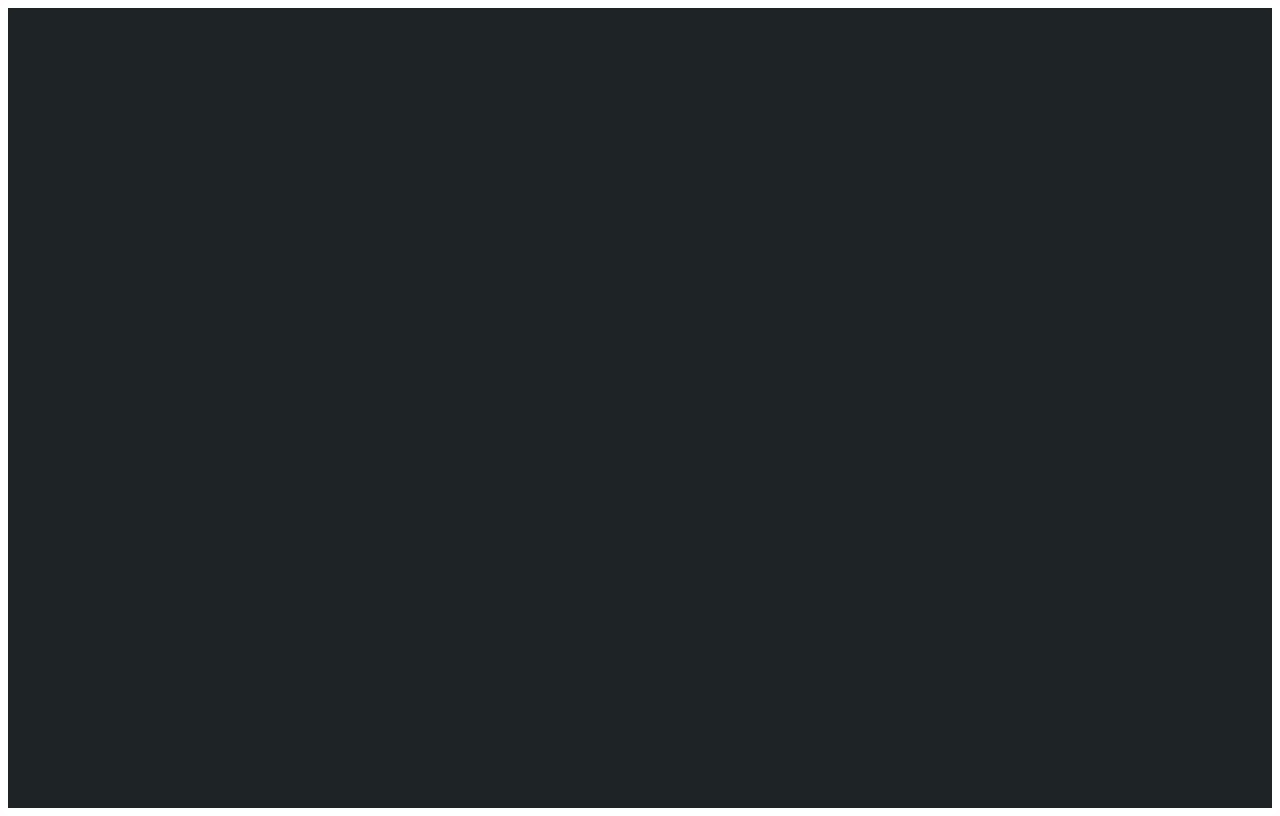
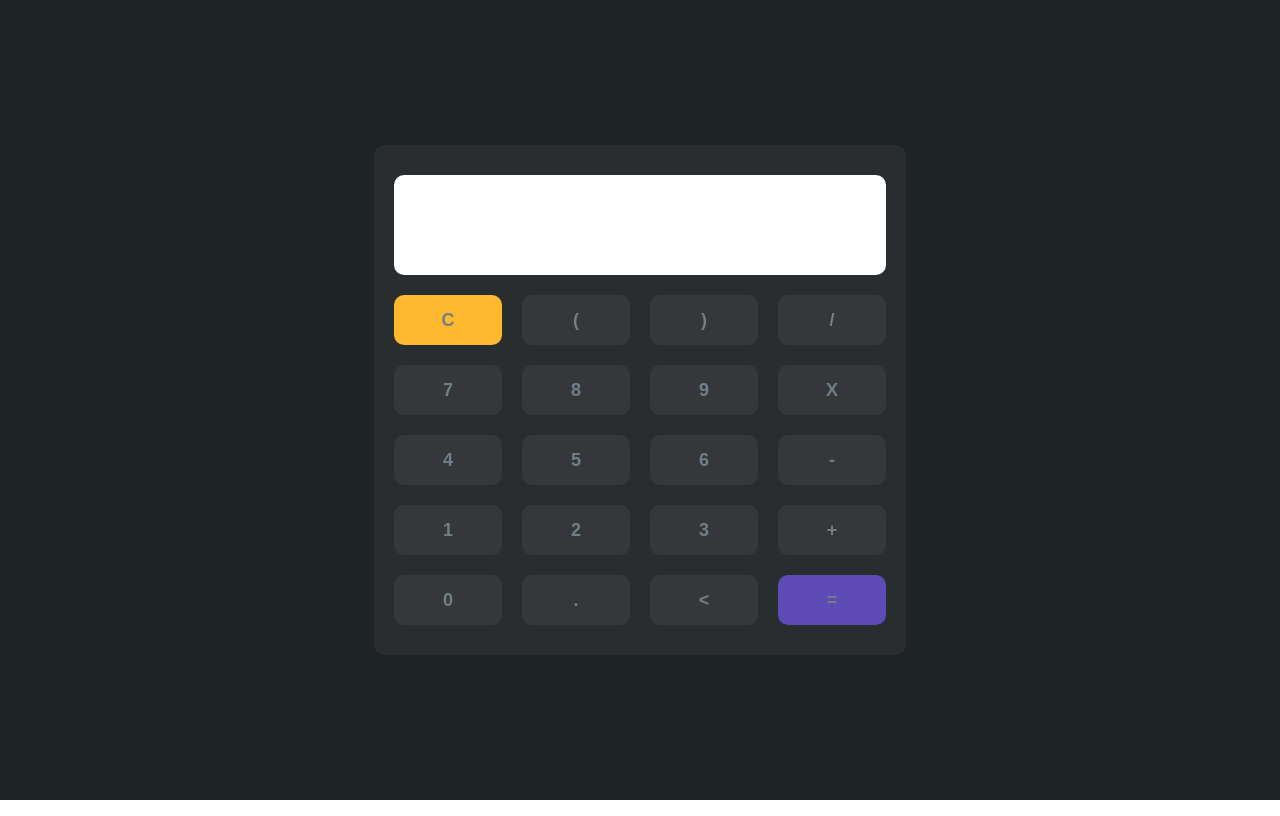
Before and after one commit to ekiira/sca-calculator, a plain HTML site: page index.html in a window 1280 px wide. Drawn offline with Linux system fonts and the light colour scheme.

Commit message:
implement app ui

```diff
--- a/index.html
+++ b/index.html
@@ -1,17 +1,93 @@
 <!DOCTYPE html>
 <html lang="en">
-<head>
-    <meta charset="UTF-8">
-    <meta http-equiv="X-UA-Compatible" content="IE=edge">
-    <meta name="viewport" content="width=device-width, initial-scale=1.0">
+  <head>
+    <meta charset="UTF-8" />
+    <meta http-equiv="X-UA-Compatible" content="IE=edge" />
+    <meta name="viewport" content="width=device-width, initial-scale=1.0" />
     <title>Calculator</title>
-    <link rel="stylesheet" href="./src/styles/style.css">
-</head>
-<body>
+    <link rel="stylesheet" href="./src/styles/style.css" />
+  </head>
+  <body>
     <div class="app">
-        <div class="container">
+      <div class="container">
+        <div class="screen"></div>
+        <div class="buttons">
+          <div class="btn">
+            <div>
+              <button class="clear-btn">C</button>
+            </div>
+            <div>
+              <button>(</button>
+            </div>
+            <div>
+              <button>)</button>
+            </div>
+            <div>
+              <button>/</button>
+            </div>
+          </div>
 
+          <div class="btn">
+            <div>
+              <button>7</button>
+            </div>
+            <div>
+              <button>8</button>
+            </div>
+            <div>
+              <button>9</button>
+            </div>
+            <div>
+              <button>X</button>
+            </div>
+          </div>
+
+          <div class="btn">
+            <div>
+              <button>4</button>
+            </div>
+            <div>
+              <button>5</button>
+            </div>
+            <div>
+              <button>6</button>
+            </div>
+            <div>
+              <button>-</button>
+            </div>
+          </div>
+
+          <div class="btn">
+            <div>
+              <button>1</button>
+            </div>
+            <div>
+              <button>2</button>
+            </div>
+            <div>
+              <button>3</button>
+            </div>
+            <div>
+              <button>+</button>
+            </div>
+          </div>
+
+          <div class="btn">
+            <div>
+              <button>0</button>
+            </div>
+            <div>
+              <button>.</button>
+            </div>
+            <div>
+              <button><</button>
+            </div>
+            <div>
+              <button class="equals-btn">=</button>
+            </div>
+          </div>
         </div>
+      </div>
     </div>
-</body>
+  </body>
 </html>
--- a/src/styles/style.css
+++ b/src/styles/style.css
@@ -1,5 +1,62 @@
+body {
+  margin: 0;
+}
 .app {
-    height: 100vh;
-    width: 100%;
-    background-color: #1e2326;
+  height: 100vh;
+  display: flex;
+  background-color: #1e2326;
 }
+
+.container {
+  width: 40%;
+  margin: auto;
+  border-radius: 10px;
+  background: #292d30;
+  padding: 20px 10px;
+}
+
+.screen {
+  background: white;
+  height: 100px;
+  margin: 10px;
+  border-radius: 10px;
+}
+
+.btn {
+  display: flex;
+}
+
+.btn div {
+  width: 25%;
+  margin: auto;
+  padding: 10px;
+}
+
+button {
+  background: #35373b;
+  color: #727f87;
+  border: none;
+  height: 50px;
+  width: 100%;
+  font-size: 18px;
+  border-radius: 10px;
+  font-weight: 700;
+}
+
+.clear-btn {
+  background: #fdb82d;
+}
+.equals-btn {
+  background: #5e4bb6;
+}
+
+@media (max-width: 767px) {
+  .container {
+    width: 90%;
+  }
+}
+@media (min-width: 768px) and (max-width: 1023px) {
+  .container {
+    width: 60%;
+  }
+}
```
